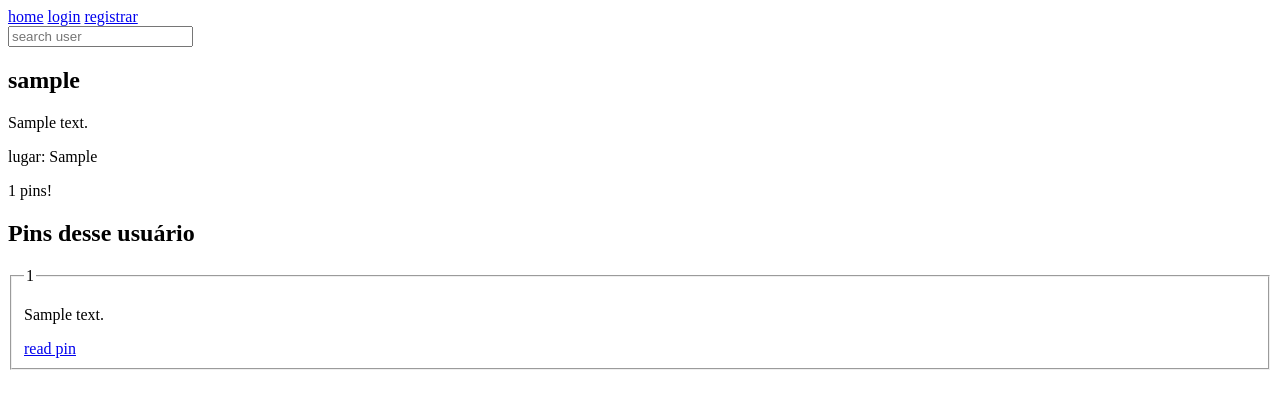
After one commit to rommuloifrn/yupi, a Django app: page /read-user/1 in a window 1280 px wide. The commit adds this page. Shown: the top 409 px of the page. Run offline with Django 5.2, Linux system fonts and the light colour scheme; tables that the repository leaves empty hold one stand-in row (values such as "Sample post").

Commit message:
feat: user search

```diff
--- a/core/templates/core/topbar.html
+++ b/core/templates/core/topbar.html
@@ -14,4 +14,8 @@
     <a href="{% url 'login' %}">login</a>
     <a href="{% url 'register' %}">registrar</a>
     {% endif %}
+    <form action="{% url 'search user' %}" method="post">
+        {% csrf_token %}
+        <input type="text" name="usernamequery" id="" placeholder="search user">
+    </form>
 </div>
--- /dev/null
+++ b/core/templates/core/user/another_profile.html
@@ -0,0 +1,23 @@
+{% extends 'core/main.html' %}
+
+{% block content %}
+
+<h2>{{user}}</h2>
+<p>{{user.bio}}</p>
+<p>lugar: {{user.location}}</p>
+{{user.pin_set.all.count}} pins!
+
+{% if user.pin_set.all %}
+<h2>Pins desse usuário</h2>
+{% for pin in user.pin_set.all %}
+<fieldset>
+    <legend>{{pin.video_id}}</legend>
+    <p>{{pin.text}}</p>
+    <a href="{% url 'read pin' pin.id %}">read pin</a>
+</fieldset>
+{% endfor %}
+{% else %}
+<h2>O usuário não tem pins</h2>
+{% endif %}
+
+{% endblock content %}
--- a/core/urls.py
+++ b/core/urls.py
@@ -8,6 +8,8 @@ urlpatterns = [
     path('register', views.RegisterView.as_view(), name='register'),
     path('profile', views.ProfileView.as_view(), name='profile'),
     path('profile/edit', views.EditProfileView.as_view(), name='edit profile'),
+    path('search-user', views.SearchUserView.as_view(), name='search user'),
+    path('read-user/<int:pk>', views.ReadUserView.as_view(), name='read user'),
 
     path('create-pin', views.CreatePinView.as_view(), name='create pin'),
     path('read-pin/<int:pk>', views.ReadPinView.as_view(), name='read pin'),
--- a/core/views.py
+++ b/core/views.py
@@ -70,6 +70,18 @@ class LogoutView(LogoutView):
     next_page = ''
     template_name = 'core/auth/logout.html'
 
+class SearchUserView(View):
+    def post(self, request):
+        query = request.POST.get('usernamequery', '')
+        users = User.objects.filter(username__icontains=query)
+        return render(request, 'core/user/search.html', {'users':users})
+
+class ReadUserView(View):
+    def get(self, request, *args, **kwargs):
+        user = get_object_or_404(User, pk=kwargs['pk'])
+        return render(request, 'core/user/another_profile.html', {'user':user})
+
+
 class CreatePinView(LoginRequiredView):
     def get(self, request):
         form = PinForm()
```
Also changed, not shown: core/templates/core/user/search.html (added, +12 -0 lines).
